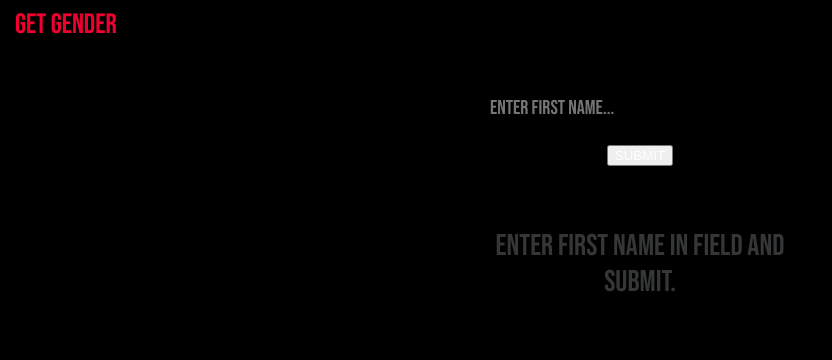
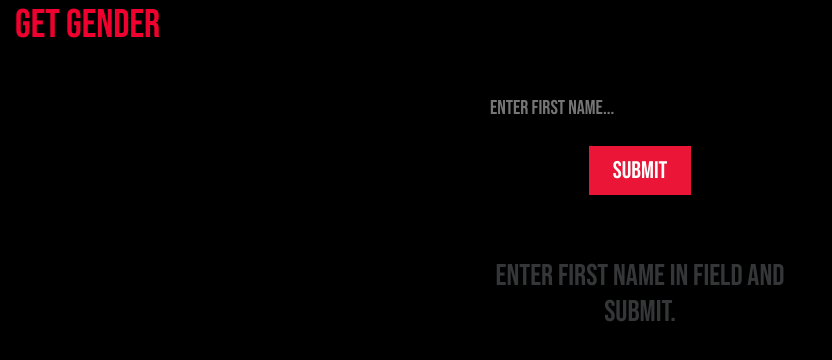
Before and after one commit to sourabh09/getgenderbyname, a plain HTML site: page index.html in a window 1280 px wide. Shown: the whole page, without its empty margins (0-832 px from the left). Drawn offline with nearby package versions, Linux system fonts and the light colour scheme; a web font is replaced by a local one.

Commit message:
Update style.css

```diff
--- a/style.css
+++ b/style.css
@@ -12,7 +12,7 @@ body{
 }
 header{
 background-color:#000;
-font-size:2em;
+font-size:40px;
 color: #f0002f;
 padding:15px;
 margin-bottom:10px;
@@ -28,10 +28,6 @@ font-family: 'Bebas Neue', cursive;
   max-width: 300px;
   margin:0 auto;
   line-height: 1.2;
-}
-.mdl-button{
-  background-color: #EB1537 !important;
-  color: #fff!important;
 }
 
 .blankdiv{
@@ -80,3 +76,13 @@ top: 50%;
 left: 50%;
 transform: translate(-50%, -50%);
 }
+.sbutton{
+  border: 1px solid black;
+  background-color: #EB1537;
+  color: #FFFFFF;
+  padding: 10px;
+  width: 104px;
+  outline: 0px;
+  font-family: 'Bebas Neue', cursive;
+  font-size: 24px;
+}
```
